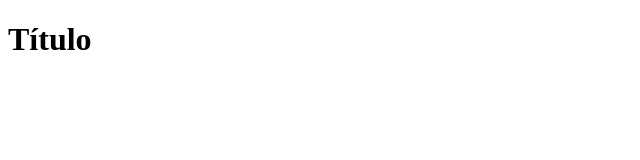
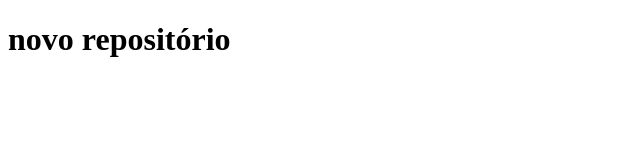
Before and after one commit to AleCavalcanti/AleCavalcanti, a plain HTML site: page index.html in a window 1280 px wide. Shown: the whole page, without its empty margins (0-640 px from the left). Drawn offline with Linux system fonts and the light colour scheme.

Commit message:
Update index.html

```diff
--- a/index.html
+++ b/index.html
@@ -6,6 +6,6 @@
     <title>Document</title>
 </head>
 <body>
-    <h1>Título </h1>
+    <h1>novo repositório </h1>
 </body>
 </html>
```
